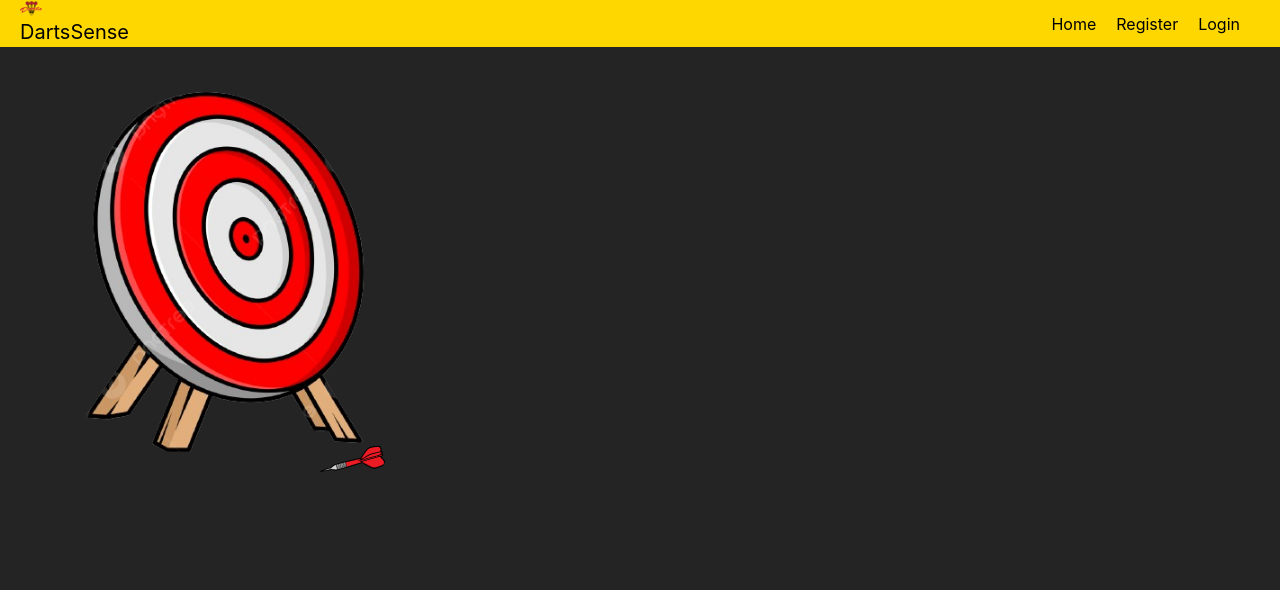
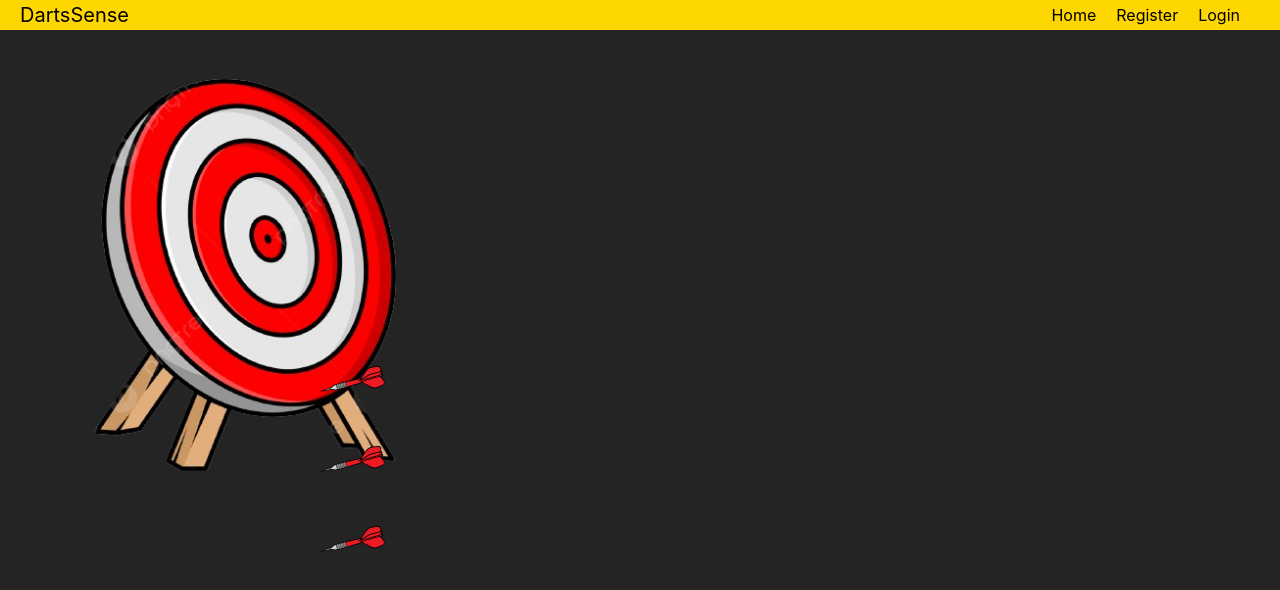
Before and after one commit to michislava/DartsSense, a React (Create React App) app in the folder frontend/: page / in a window 1280 px wide. Shown: the top 590 px of the page. Built offline with nearby package versions, Linux system fonts and the light colour scheme.

Commit message:
full trust frontend (everything else not trust)

```diff
--- a/frontend/src/Functions/Navbar.jsx
+++ b/frontend/src/Functions/Navbar.jsx
@@ -1,13 +1,11 @@
 import React from 'react';
 import { Link } from 'react-router-dom';
 import './Navbar.css';
-import logo from '../Assets/dartsLogo1.png';
 
 function Navbar() {
   return (
     <nav className="navbar">
       <div className="navbar-logo-main">
-      <img src={logo} alt="Icon" className="navbar-logo-mainicon"/>
         <Link to="/" className="navbar-logo-link">
           DartsSense
         </Link>
--- a/frontend/src/Pages/Animations.css
+++ b/frontend/src/Pages/Animations.css
@@ -54,25 +54,157 @@
         right: 70%;
         transform: rotate(-345deg) translateY(0);
       }
-
   }
 
-  .flying-dart {
+  @keyframes fly2 {
+    0% {
+        bottom: 30%;
+        right: 1%;
+        transform: rotate(-300deg) translateY(0);
+      }
+      10% {
+        bottom: 30%;
+        right: 10%;
+        transform: rotate(-310deg) translateY(0);
+      }
+      20% {
+        bottom: 30%;
+        right: 20%;
+        transform: rotate(-320deg) translateY(0);
+      }
+      30% {
+        bottom: 30%;
+        right: 30%;
+        transform: rotate(-325deg) translateY(0);
+      }
+      40% {
+        bottom: 30%;
+        right: 40%;
+        transform: rotate(-330deg) translateY(0);
+      }
+      45% {
+        bottom: 30%;
+        right: 45%;
+        transform: rotate(-333deg) translateY(0);
+      }
+      50% {
+        bottom: 30%;
+        right: 50%;
+        transform: rotate(-335deg) translateY(0);
+      }
+      55% {
+        bottom: 30%;
+        right: 55%;
+        transform: rotate(-338deg) translateY(0);
+      }
+      60% {
+        bottom: 30%;
+        right: 60%;
+        transform: rotate(-340deg) translateY(0);
+      }
+      70% {
+        bottom: 30%;
+        right: 70%;
+        transform: rotate(-345deg) translateY(0);
+      }
+      100% {
+        bottom: 30%; /* Stay at the same position */
+        right: 70%;
+        transform: rotate(-345deg) translateY(0);
+      }
+  }
+
+  @keyframes fly3 {
+    0% {
+        bottom: 50%;
+        right: 1%;
+        transform: rotate(-300deg) translateY(0);
+      }
+      10% {
+        bottom: 50%;
+        right: 10%;
+        transform: rotate(-310deg) translateY(0);
+      }
+      20% {
+        bottom: 50%;
+        right: 20%;
+        transform: rotate(-320deg) translateY(0);
+      }
+      30% {
+        bottom: 50%;
+        right: 30%;
+        transform: rotate(-325deg) translateY(0);
+      }
+      40% {
+        bottom: 50%;
+        right: 40%;
+        transform: rotate(-330deg) translateY(0);
+      }
+      45% {
+        bottom: 50%;
+        right: 45%;
+        transform: rotate(-333deg) translateY(0);
+      }
+      50% {
+        bottom: 50%;
+        right: 50%;
+        transform: rotate(-335deg) translateY(0);
+      }
+      55% {
+        bottom: 50%;
+        right: 55%;
+        transform: rotate(-338deg) translateY(0);
+      }
+      60% {
+        bottom: 50%;
+        right: 60%;
+        transform: rotate(-340deg) translateY(0);
+      }
+      70% {
+        bottom: 50%;
+        right: 70%;
+        transform: rotate(-345deg) translateY(0);
+      }
+      100% {
+        bottom: 50%; /* Stay at the same position */
+        right: 70%;
+        transform: rotate(-345deg) translateY(0);
+      }
+  }
+
+  .flying-dart1 {
     position: absolute;
     width: 60px; /* Adjust width and height as needed */
     height: 40px;
     background-image: url('../Assets/dart-illustration.png'); /* Use custom image */
     background-size: cover;
     animation: fly 2s linear forwards;
+    animation-delay: 0s;
+  }
+
+  .flying-dart2 {
+    position: absolute;
+    width: 60px; /* Adjust width and height as needed */
+    height: 40px;
+    background-image: url('../Assets/dart-illustration.png'); /* Use custom image */
+    background-size: cover;
+    animation: fly2 2s linear forwards;
+    animation-delay: 0s;
+  }
+
+  .flying-dart3 {
+    position: absolute;
+    width: 60px; /* Adjust width and height as needed */
+    height: 40px;
+    background-image: url('../Assets/dart-illustration.png'); /* Use custom image */
+    background-size: cover;
+    animation: fly3 2s linear forwards;
+    animation-delay: 0s;
   }
 
   .Board {
-    width: 450px; /* Adjust width and height as needed */
-    height: 450px;
+    width: 490px; /* Adjust width and height as needed */
+    height: 490px;
     position: absolute;
     z-index: -1;
   }
-
-  .darts1 {
-    animation-delay: 0s;
-  }
--- a/frontend/src/Pages/Login.jsx
+++ b/frontend/src/Pages/Login.jsx
@@ -44,7 +44,7 @@ function LoginForm() {
           />
         </div>
         <div className="Button">
-          <button type="submit">Login</button>
+          <button className="button" type="submit">Login</button>
         </div>
       </form>
     </div>
--- a/frontend/src/Pages/Main.jsx
+++ b/frontend/src/Pages/Main.jsx
@@ -5,9 +5,9 @@ import board from '../Assets/BoardReal.png';
 
 function Main() {
     return <div className="relative h-screen bg-gray-100">
-    <div className="flying-dart dart1"></div>
-    <div className="flying-dart dart2"></div>
-    <div className="flying-dart dart3"></div>
+    <div className="flying-dart1"></div>
+    <div className="flying-dart2"></div>
+    <div className="flying-dart3"></div>
     <div className="Board">
       <img src={board} alt="Sample" />
     </div>
--- a/frontend/src/Pages/Registration.css
+++ b/frontend/src/Pages/Registration.css
@@ -9,7 +9,7 @@ button {
   border-radius: 10px; /* Add margin bottom for input fields */
 }
 
-Button {
+.button {
   background-color: #FFD700; /* Change background color of the button */
   color: #000000; /* Change text color of the button */
   cursor: pointer;
--- a/frontend/src/Pages/Registration.jsx
+++ b/frontend/src/Pages/Registration.jsx
@@ -62,7 +62,7 @@ function RegistrationForm() {
           />
         </div>
         <div className="Button">
-          <button type="submit">Register</button>
+          <button className="button" type="submit">Register</button>
         </div>
       </form>
     </div>
```
